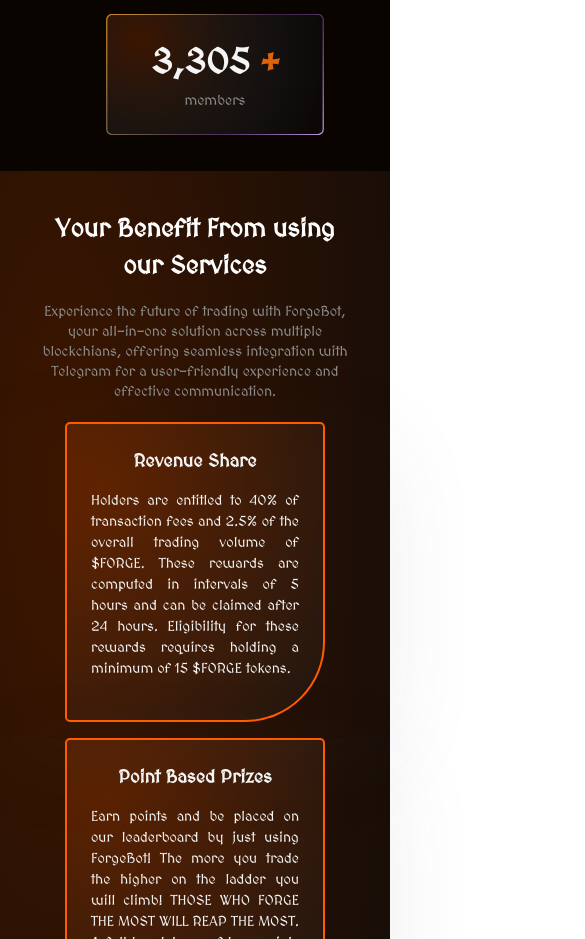
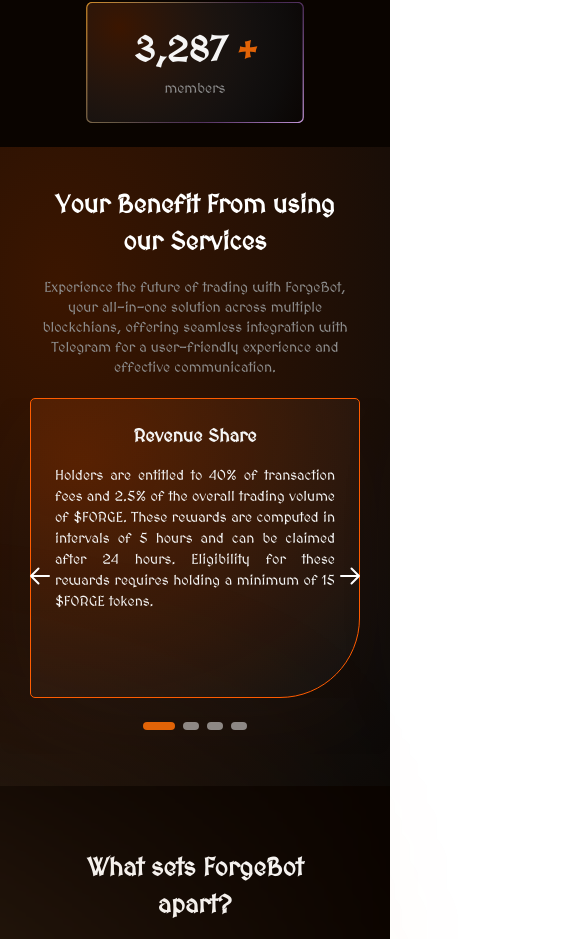
Before and after one commit to arimaulanahardan/Forgebot.io, a React (Vite) app: page / in a window 390 px wide. Shown: the part 1061-2000 px from the top of the page, 585 px wide, since content can reach past the window. Built offline with nearby package versions, Linux system fonts and the light colour scheme.

Commit message:
bug fixing for responsive mobile layout

```diff
--- a/src/common/components/CardBenefit.tsx
+++ b/src/common/components/CardBenefit.tsx
@@ -8,23 +8,24 @@
 
 const CardBenefit: React.FC<cardBenefitProps> = ({ id, title, description }) => {
     return (
-        <div
-            id={id}
-            className="w-[350px] sm:w-[300px] flex mb-4 flex-col justify-between items-center pointer-events-none"
-        >
-            <div className="w-full"
+        <div className='flex justify-center'>
+            <div
+                id={id}
+                className="button sm:w-full w-[330px] cursor-pointer"
+            >
+                <div className="w-full justify-center"
                 style={{
                     borderRadius: '0.3125rem 0.3125rem 5rem 0.3125rem',
-                    border: '2px solid #FF5C00',
+                    border: '1px solid #FF5C00',
                     background: 'radial-gradient(151.92% 127.02% at 15.32% 21.04%, rgba(255, 92, 0, 0.20) 0%, rgba(110, 191, 244, 0.04) 77.08%, rgba(70, 144, 212, 0.00) 100%)',
                     height: "300px",
-                    width: "260px",
-                }}>
-
-                <div className='pt-6 w-full'>
-                    <h1 className='font-semibold text-primaryTextColor text-[18px] text-center'>{title}</h1>
-                    <div className='w-full mt-4'>
-                        <p className='text-[14px] text-primaryTextColor text-justify text-normal text-wrap leading-normal px-6'>{description}</p>
+                }}
+                >
+                    <div className='p-6 w-full'>
+                        <h1 className='font-semibold text-primaryTextColor text-[18px] text-center '>{title}</h1>
+                        <div className='w-full  mt-4'>
+                            <p className='text-[14px] text-primaryTextColor text-justify text-normal leading-normal'>{description}</p>
+                        </div>
                     </div>
                 </div>
             </div>
--- a/src/common/components/CardCount.tsx
+++ b/src/common/components/CardCount.tsx
@@ -15,7 +15,7 @@
     return (
         <div
             id={id}
-            className="p-6 w-[320px] flex mb-4 flex-col justify-between items-center"
+            className="p-6 w-[320px] flex flex-col justify-between items-center"
             style={{
                 background: `url(${GradientCardCount}) no-repeat center`,
                 backgroundSize: "contain",
--- a/src/common/components/CardFeature.tsx
+++ b/src/common/components/CardFeature.tsx
@@ -1,6 +1,4 @@
 import React from "react";
-import { BGCardFeatures } from "../../assets";
-
 
 interface CardFeaturesProps {
     id: string;
@@ -11,24 +9,26 @@
 
 const CardFeature: React.FC<CardFeaturesProps> = ({ id, description, image, link }) => {
     return (
+        <div className=" flex justify-center">
             <div
                 id={id}
-            className="button flex flex-col bg-red-500 sm:w-full w-screen justify-between items-center rounded-[4px]"
+                className="button flex-col sm:w-full w-[300px] items-center rounded-[8px]"
                 style={{
-                background: `url(${BGCardFeatures}) no-repeat center`,
-                backgroundSize: "contain",
+                    background: 'radial-gradient(148.46% 118.2% at 16.76% 32.41%, rgba(255, 92, 0, 0.20) 0%, rgba(56, 13, 3, 0.09) 77.08%, rgba(255, 255, 255, 0.00) 100%)',
+                    border: '1px solid #FF5C00'
                 }}
             >
                 <div className="relative flex flex-col items-center p-2 w-full">
                     <img src={image} alt="#"
                     />
-                <div className="h-[125px] px-2">
+                    <div className="h-[125px] sm:w-full w-[300px] px-2">
                         <h1 className='text-center font-normal text-primaryTextColor sm:text-[18px] text-[14px] pt-6 pb-2 leading-[22px] '>{description}</h1>
                     </div>
                     <a
-                    href={link} className='text-secondary w-full text-end px-4 hover:underline'>Learn More {">>"}</a>
+                        href={link} className='text-secondary sm:w-full w-[300px] text-end px-4 hover:underline'>Learn More {">>"}</a>
                 </div>
 
+            </div>
         </div>
     );
 }
--- a/src/common/components/CardTestimonials.tsx
+++ b/src/common/components/CardTestimonials.tsx
@@ -14,18 +14,20 @@
 
 const CardTestimonial: React.FC<cardTestimonialsProps> = ({ id, name, username, description, image, link }) => {
     return (
+        <div className='flex justify-center'>
             <div
                 id={id}
-            className='button sm:w-full w-[300px] flex   cursor-pointer m-4'
+                className='button sm:w-full w-[330px] cursor-pointer'
                 onClick={() => window.open(link, '_blank')}
             >
 
-            <div className="text-center"
+                <div className="text-center justify-center w-full "
                 style={{
                     borderRadius: '0.3125rem 0.3125rem 5rem 0.3125rem',
-                    border: '2px solid #FF5C00',
+                    border: '1px solid #FF5C00',
                     background: ' linear-gradient(0deg, rgba(0, 0, 0, 0.50) 0%, rgba(0, 0, 0, 0.50) 100%), radial-gradient(151.92% 127.02% at 15.32% 21.04%, rgba(255, 92, 0, 0.50) 0%, rgba(110, 191, 244, 0.11) 77.08%, rgba(70, 144, 212, 0.00) 100%)',
-                }}>
+                }}
+                >
                     <div className='p-4 flex'>
                         <img src={image} alt="#"
                             className='justify-start'
@@ -45,6 +47,7 @@
                     </div>
                 </div>
             </div>
+        </div>
     )
 }
 
--- a/src/components/Benefit.tsx
+++ b/src/components/Benefit.tsx
@@ -1,32 +1,14 @@
 import CardBenefit from '../common/components/CardBenefit';
 import { benefits } from '../constants';
 import styles from '../styles';
-import { useEffect, useRef, useState } from 'react';
-import { motion } from 'framer-motion';
-
+import { Carousel, IconButton } from "@material-tailwind/react";
 
 const Benefit = () => {
-
-    const [width, setWidth] = useState(0);
-    const carouselRef = useRef<HTMLDivElement | null>(null);
-
-    useEffect(() => {
-        function updateStateOnResize() {
-            if (!carouselRef.current) return;
-            const { scrollWidth, offsetWidth } = carouselRef.current;
-            setWidth(() => scrollWidth - offsetWidth);
-        }
-
-        updateStateOnResize();
-
-        window.addEventListener("resize", updateStateOnResize);
-        return () => window.removeEventListener("resize", updateStateOnResize);
-    }, []);
-
+    const isMobile = window.innerWidth <= 762;
     return (
         <section
-        id='services'
-         className='w-full flex flex-col justify-center items-center'
+            id='services'
+            className='w-full flex flex-col justify-center items-center pb-8'
             style={
                 {
                     background: 'radial-gradient(151.92% 127.02% at 15.32% 21.04%, rgba(255, 92, 0, 0.20) 0%, rgba(110, 191, 244, 0.04) 77.08%, rgba(70, 144, 212, 0.00) 100%)',
@@ -39,20 +21,98 @@
                     Experience the future of trading with ForgeBot, your all-in-one solution across multiple blockchians, offering seamless integration with Telegram for a user-friendly experience and effective communication.
                 </p>
             </div>
-                <div className="md:flex sm:grid grid-cols-1 w-full gap-4">
+
+            {isMobile ? (
+                <Carousel
+                    className="rounded-xl pb-14"
+                    navigation={({ setActiveIndex, activeIndex, length }) => (
+                        <div className="absolute bottom-6 left-2/4 z-50 flex -translate-x-2/4 gap-2">
+                            {new Array(length).fill("").map((_, i) => (
+                                <span
+                                    key={i}
+                                    className={`block h-2 cursor-pointer rounded-full transition-all content-[''] ${activeIndex === i ? "w-8 bg-secondary" : "w-4 bg-white/50"
+                                        }`}
+                                    onClick={() => setActiveIndex(i)}
+                                />
+                            ))}
+                        </div>
+                    )}
+                    prevArrow={({ handlePrev }) => (
+                        <IconButton
+                            variant="text"
+                            color="white"
+                            size="lg"
+                            onClick={handlePrev}
+                            className="!absolute top-2/4 left-4 -translate-y-2/4"
+                        >
+                            <svg
+                                xmlns="http://www.w3.org/2000/svg"
+                                fill="none"
+                                viewBox="0 0 24 24"
+                                strokeWidth={2}
+                                stroke="currentColor"
+                                className="h-6 w-6"
+                            >
+                                <path
+                                    strokeLinecap="round"
+                                    strokeLinejoin="round"
+                                    d="M10.5 19.5L3 12m0 0l7.5-7.5M3 12h18"
+                                />
+                            </svg>
+                        </IconButton>
+                    )}
+                    nextArrow={({ handleNext }) => (
+                        <IconButton
+                            variant="text"
+                            color="white"
+                            size="lg"
+                            onClick={handleNext}
+                            className="!absolute top-2/4 !right-4 -translate-y-2/4"
+                        >
+                            <svg
+                                xmlns="http://www.w3.org/2000/svg"
+                                fill="none"
+                                viewBox="0 0 24 24"
+                                strokeWidth={2}
+                                stroke="currentColor"
+                                className="h-6 w-6"
+                            >
+                                <path
+                                    strokeLinecap="round"
+                                    strokeLinejoin="round"
+                                    d="M13.5 4.5L21 12m0 0l-7.5 7.5M21 12H3"
+                                />
+                            </svg>
+                        </IconButton>
+                    )}
+                >
                     {benefits.map((benefit, i) => (
-                        <div key={i} className='button items-center flex justify-center'>
+                        <CardBenefit
+                            key={i}
+                            id={benefit.id}
+                            title={benefit.tittle}
+                            description={benefit.description}
+                        />
+                    ))}
+                </Carousel>
+            ) :
+                (
+                    <div className="grid grid-cols-4 w-full gap-4 px-4">
+                        {benefits.map((benefit, i) => (
                             <CardBenefit
-                                key={benefit.id}
+                                key={i}
                                 id={benefit.id}
                                 title={benefit.tittle}
                                 description={benefit.description}
                             />
+                        ))}
+                    </div>
 
-                        </div>
-                    ))}
-                </div>
-        </section>
+                )
+            }
+
+
+        </section >
     )
 }
 
--- a/src/components/CTA.tsx
+++ b/src/components/CTA.tsx
@@ -11,10 +11,10 @@
             className="flex flex-col justify-between items-center rounded-lg my-20 mx-10"
             style={{
                 background: 'radial-gradient(151.92% 127.02% at 15.32% 21.04%, rgba(255, 92, 0, 0.20) 0%, rgba(110, 191, 244, 0.04) 77.08%, rgba(70, 144, 212, 0.00) 100%)',
-                border: '2px solid #FF5C00',
+                border: '1px solid #FF5C00',
             }}
         >
-            <div className="relative flex flex-col items-center p-2 mt-4 mb-4">
+            <div className="relative flex flex-col items-center p-2 mt-10 mb-10">
                     <img src={Logo} alt="Logo"className="h-20 w-20" />
                 <div className="px-2 sm:w-[800px] w-[300px] items-center mb-6">
                     <h1 className='text-center font-bold text-primaryTextColor sm:text-[35px] text-[25px] leading-7 pt-6 pb-4'>Be Part Of The Future Of Trading</h1>
--- a/src/components/Count.tsx
+++ b/src/components/Count.tsx
@@ -3,12 +3,12 @@
 
 const CountStat = () => {
     return (
-        <section className='w-full flex flex-col justify-center items-center m-5'>
+        <section className='w-full flex flex-col justify-center items-center align-middle '>
 
-            <div className='sm:flex grid grid-cols-1 sm:gap-10 gap-2 '>
+            <div className='sm:flex grid grid-cols-1 sm:gap-10 gap-4 my-6'>
                 {stats.map((stat, i) => (
                     <CardCount
-                        key={stat.id}
+                        key={i}
                         id={stat.id}
                         title={stat.tittle}
                         value={stat.count}
--- a/src/components/Navbar.tsx
+++ b/src/components/Navbar.tsx
@@ -36,7 +36,7 @@
                         >
                             <a
                                 key={i}
-                                href={`#${nav.id}`}>
+                                href={`/#${nav.id}`}>
                                 {nav.tittle}
                             </a>
                         </li>
--- a/src/components/Testimonials.tsx
+++ b/src/components/Testimonials.tsx
@@ -1,34 +1,15 @@
 import CardTestimonial from "../common/components/CardTestimonials"
 import { testimonials } from "../constants"
 import { TestimonialBackground } from "../assets"
-import { useEffect, useRef, useState } from "react"
-import { motion } from "framer-motion"
+import { Carousel, IconButton } from "@material-tailwind/react";
 
 const Testimonials = () => {
-    const [width, setWidth] = useState(0);
-    const carouselRef = useRef<HTMLDivElement | null>(null);
-
-    useEffect(() => {
-        function updateStateOnResize() {
-            if (!carouselRef.current) return;
-            const { scrollWidth, offsetWidth } = carouselRef.current;
-            setWidth(() => scrollWidth - offsetWidth);
-        }
-
-        updateStateOnResize();
-
-        window.addEventListener("resize", updateStateOnResize);
-        return () => window.removeEventListener("resize", updateStateOnResize);
-    }, []);
-
-    const isMobile = window.innerWidth <=
-    762;
-    ;
+    const isMobile = window.innerWidth <= 762;
 
     return (
         <section
             id="Testimonial"
-            className="w-full flex justify-between items-center"
+            className="w-full flex flex-col justify-center items-center pb-10 relative"
             style={{
                 backgroundImage: `url(${TestimonialBackground})`,
                 backgroundSize: 'cover',
@@ -36,33 +17,79 @@
                 backgroundRepeat: 'no-repeat',
             }}
         >
-            <div className="flex flex-col justify-between items-center p-6">
-                <h1 className='text-primaryTextColor font-bold text-[40px] text-center w-full'>
+            <div className="items-center">
+                <h1 className='text-primaryTextColor font-bold sm:text-[40px] text-[25px] text-center sm:w-full p-6'>
                     Testimonials
                 </h1>
+            </div>
 
             {isMobile ? (
-                    <motion.div
-                        ref={carouselRef}
-                        initial={{ opacity: 0 }}
-                        animate={{ opacity: 1 }}
-                        transition={{ duration: 0.4 }}
-                        whileTap={{ cursor: "grabbing" }}
-                        className="cursor-grab overflow-hidden w-11/12"
+                <Carousel
+                    className="rounded-xl pb-14"
+                    navigation={({ setActiveIndex, activeIndex, length }) => (
+                        <div className="absolute bottom-6 left-2/4 z-50 flex -translate-x-2/4 gap-2">
+                            {new Array(length).fill("").map((_, i) => (
+                                <span
+                                    key={i}
+                                    className={`block h-2 cursor-pointer rounded-full transition-all content-[''] ${activeIndex === i ? "w-8 bg-secondary" : "w-4 bg-white/50"
+                                        }`}
+                                    onClick={() => setActiveIndex(i)}
+                                />
+                            ))}
+                        </div>
+                    )}
+                    prevArrow={({ handlePrev }) => (
+                        <IconButton
+                            variant="text"
+                            color="white"
+                            size="lg"
+                            onClick={handlePrev}
+                            className="!absolute top-2/4 left-4 -translate-y-2/4"
                         >
-                        <motion.div
-                            key={width}
-                            drag="x"
-                            dragConstraints={{ right: 0, left: -width }}
-                            className="flex sm:space-x-12 space-x-6"
+                            <svg
+                                xmlns="http://www.w3.org/2000/svg"
+                                fill="none"
+                                viewBox="0 0 24 24"
+                                strokeWidth={2}
+                                stroke="currentColor"
+                                className="h-6 w-6"
+                            >
+                                <path
+                                    strokeLinecap="round"
+                                    strokeLinejoin="round"
+                                    d="M10.5 19.5L3 12m0 0l7.5-7.5M3 12h18"
+                                />
+                            </svg>
+                        </IconButton>
+                    )}
+                    nextArrow={({ handleNext }) => (
+                        <IconButton
+                            variant="text"
+                            color="white"
+                            size="lg"
+                            onClick={handleNext}
+                            className="!absolute top-2/4 !right-4 -translate-y-2/4"
+                        >
+                            <svg
+                                xmlns="http://www.w3.org/2000/svg"
+                                fill="none"
+                                viewBox="0 0 24 24"
+                                strokeWidth={2}
+                                stroke="currentColor"
+                                className="h-6 w-6"
+                            >
+                                <path
+                                    strokeLinecap="round"
+                                    strokeLinejoin="round"
+                                    d="M13.5 4.5L21 12m0 0l-7.5 7.5M21 12H3"
+                                />
+                            </svg>
+                        </IconButton>
+                    )}
                 >
                     {testimonials.map((testimonial, i) => (
-                                <motion.div
+                        <CardTestimonial
                             key={i}
-                                    className="min-h-[35rem] min-w-[25rem] sm:min-h-[30rem]"
-                                >
-                                    <CardTestimonial
-                                        key={testimonial.id}
                             id={testimonial.id}
                             name={testimonial.name}
                             username={testimonial.username}
@@ -70,13 +97,11 @@
                             image={testimonial.image}
                             link={testimonial.link}
                         />
-                                </motion.div>
                     ))}
-                        </motion.div>
-                    </motion.div>
+                </Carousel>
             ) : (
-                    <div className="items-center w-full mx-6">
-                        <div className="items-center w-full grid grid-cols-3 gap-4">
+                <div className="items-center justify-center w-full">
+                    <div className="grid grid-cols-3 gap-6 mx-4">
                         {testimonials.map((testimonial, i) => (
                             <CardTestimonial
                                 key={i}
@@ -91,8 +116,6 @@
                     </div>
                 </div>
             )}
-
-            </div>
         </section>
     )
 }
```
Also changed, not shown: src/components/Feature.tsx (+65 -4 lines). Lines whose indentation alone changed are shown as unchanged.
